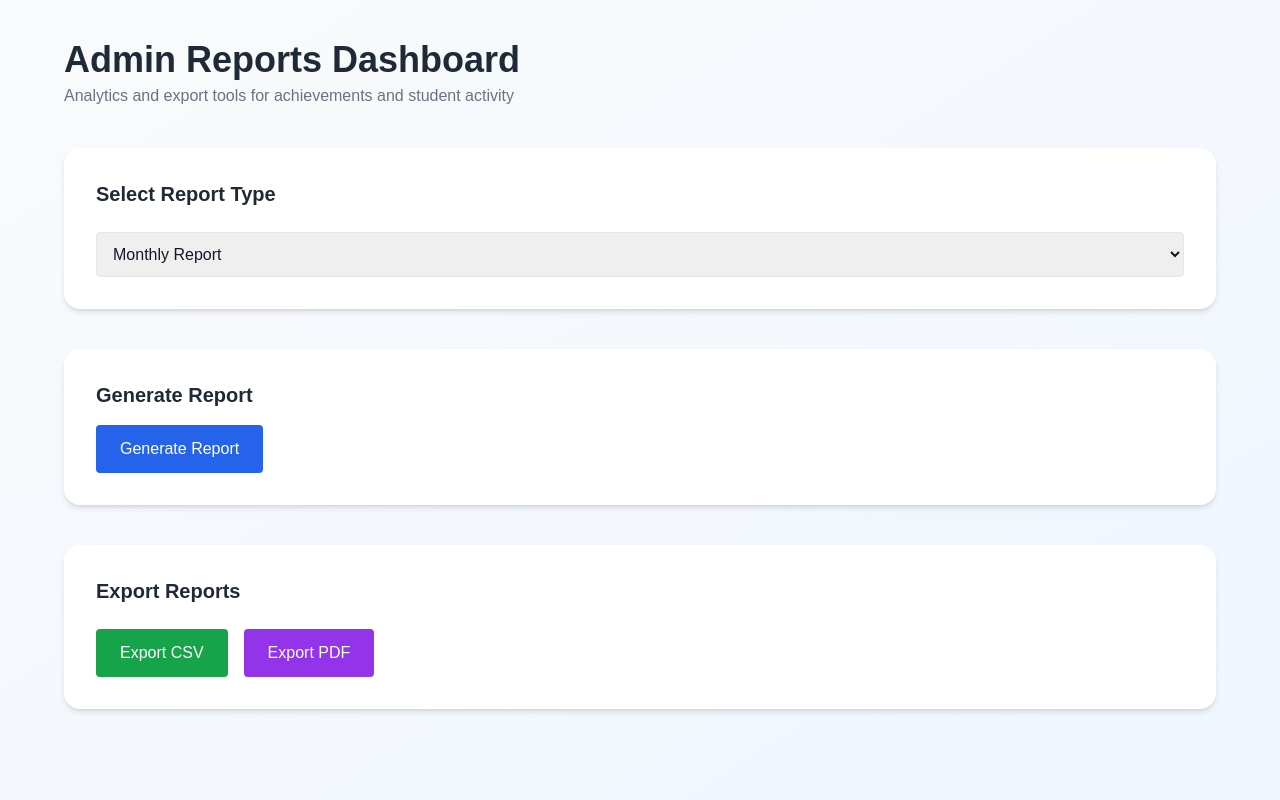
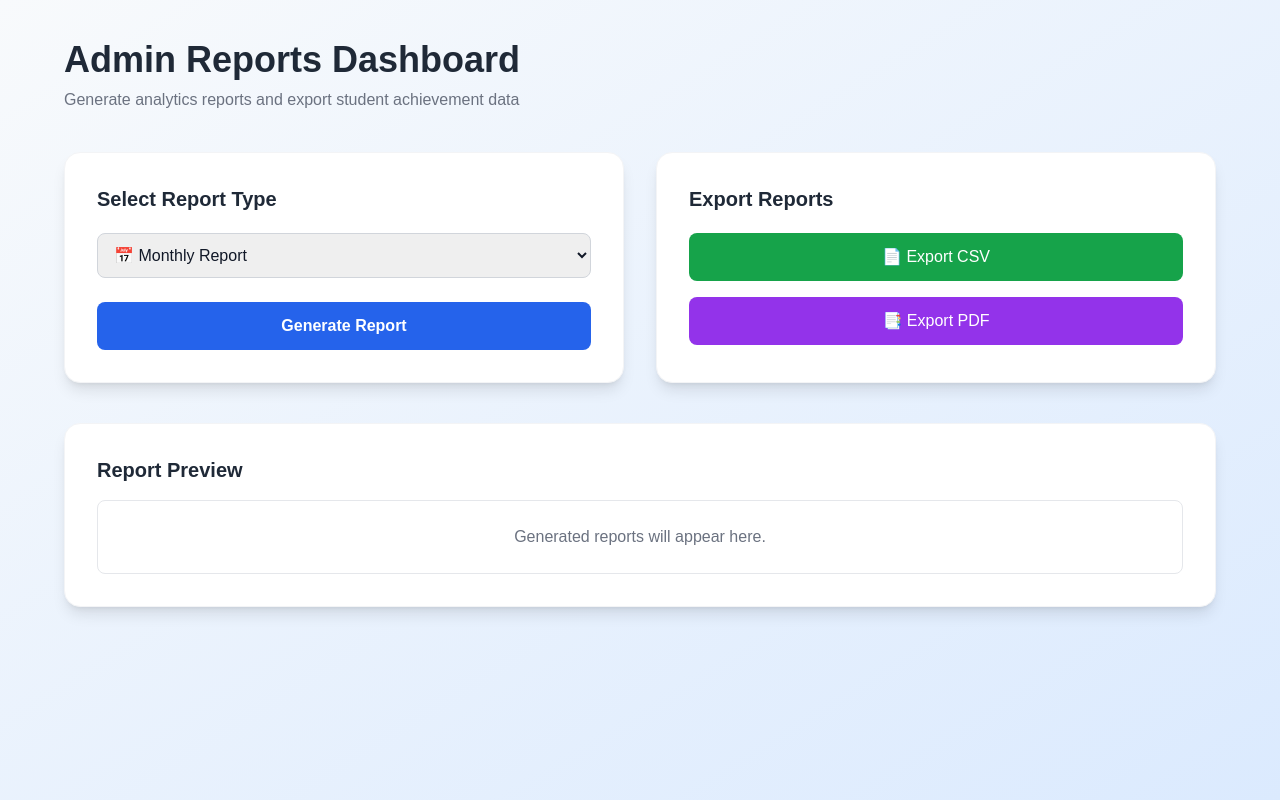
Before and after one commit to Vishwesh-Bhilare/WallOfFame, a Next.js app in the folder student-achievement-portal/: page /admin/reports in a window 1280 px wide. Built offline with nearby package versions, Linux system fonts and the light colour scheme.

Commit message:
Update page.tsx

```diff
--- a/student-achievement-portal/src/app/admin/reports/page.tsx
+++ b/student-achievement-portal/src/app/admin/reports/page.tsx
@@ -3,6 +3,7 @@
 import { useState } from "react"
 
 export default function AdminReportsPage() {
+
   const [reportType, setReportType] = useState("monthly")
 
   const generateReport = () => {
@@ -10,68 +11,84 @@ export default function AdminReportsPage() {
   }
 
   return (
-    <div className="min-h-screen bg-gradient-to-br from-gray-50 to-blue-50 p-10">
+    <div className="min-h-screen bg-gradient-to-br from-slate-50 to-blue-100 p-10">
+
       <div className="max-w-6xl mx-auto space-y-10">
 
+        {/* Header */}
         <div>
           <h1 className="text-4xl font-bold text-gray-800">
             Admin Reports Dashboard
           </h1>
-          <p className="text-gray-500 mt-1">
-            Analytics and export tools for achievements and student activity
+          <p className="text-gray-500 mt-2">
+            Generate analytics reports and export student achievement data
           </p>
         </div>
 
-        {/* Report Type Selector */}
-        <div className="bg-white p-8 rounded-2xl shadow-md">
-          <h2 className="text-xl font-semibold mb-6 text-gray-800">
+        {/* Report Controls */}
+        <div className="grid md:grid-cols-2 gap-8">
+
+          {/* Select Report */}
+          <div className="bg-white p-8 rounded-2xl shadow-lg border border-gray-100">
+            <h2 className="text-xl font-semibold mb-5 text-gray-800">
               Select Report Type
             </h2>
 
             <select
               value={reportType}
               onChange={(e) => setReportType(e.target.value)}
-            className="border p-3 rounded w-full"
+              className="border border-gray-300 p-3 rounded-lg w-full focus:ring-2 focus:ring-blue-400"
             >
-            <option value="monthly">Monthly Report</option>
-            <option value="yearly">Yearly Report</option>
-            <option value="achievements">Achievement Report</option>
-            <option value="students">Student Activity Report</option>
+              <option value="monthly">📅 Monthly Report</option>
+              <option value="yearly">📊 Yearly Report</option>
+              <option value="achievements">🏆 Achievement Report</option>
+              <option value="students">👨‍🎓 Student Activity Report</option>
             </select>
-        </div>
-
-        {/* Generate Report */}
-        <div className="bg-white p-8 rounded-2xl shadow-md">
-          <h2 className="text-xl font-semibold mb-4 text-gray-800">
-            Generate Report
-          </h2>
 
             <button
               onClick={generateReport}
-            className="bg-blue-600 text-white px-6 py-3 rounded hover:bg-blue-700"
+              className="mt-6 w-full bg-blue-600 text-white py-3 rounded-lg font-semibold hover:bg-blue-700 transition"
             >
               Generate Report
             </button>
           </div>
 
           {/* Export Section */}
-        <div className="bg-white p-8 rounded-2xl shadow-md">
-          <h2 className="text-xl font-semibold mb-6 text-gray-800">
+          <div className="bg-white p-8 rounded-2xl shadow-lg border border-gray-100">
+            <h2 className="text-xl font-semibold mb-5 text-gray-800">
               Export Reports
             </h2>
 
-          <div className="flex gap-4">
-            <button className="bg-green-600 text-white px-6 py-3 rounded hover:bg-green-700">
-              Export CSV
+            <div className="flex flex-col gap-4">
+
+              <button className="flex items-center justify-center gap-2 bg-green-600 text-white py-3 rounded-lg hover:bg-green-700 transition">
+                📄 Export CSV
               </button>
 
-            <button className="bg-purple-600 text-white px-6 py-3 rounded hover:bg-purple-700">
-              Export PDF
+              <button className="flex items-center justify-center gap-2 bg-purple-600 text-white py-3 rounded-lg hover:bg-purple-700 transition">
+                📑 Export PDF
               </button>
+
             </div>
           </div>
 
         </div>
+
+        {/* Preview Section */}
+        <div className="bg-white p-8 rounded-2xl shadow-lg border border-gray-100">
+
+          <h2 className="text-xl font-semibold mb-4 text-gray-800">
+            Report Preview
+          </h2>
+
+          <div className="border rounded-lg p-6 text-gray-500 text-center">
+            Generated reports will appear here.
+          </div>
+
+        </div>
+
+      </div>
+
     </div>
   )
 }
```
Lines whose indentation alone changed are shown as unchanged.
